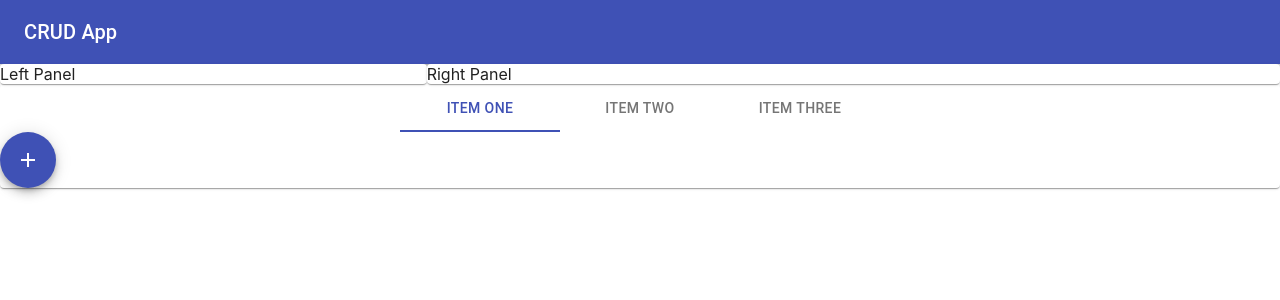
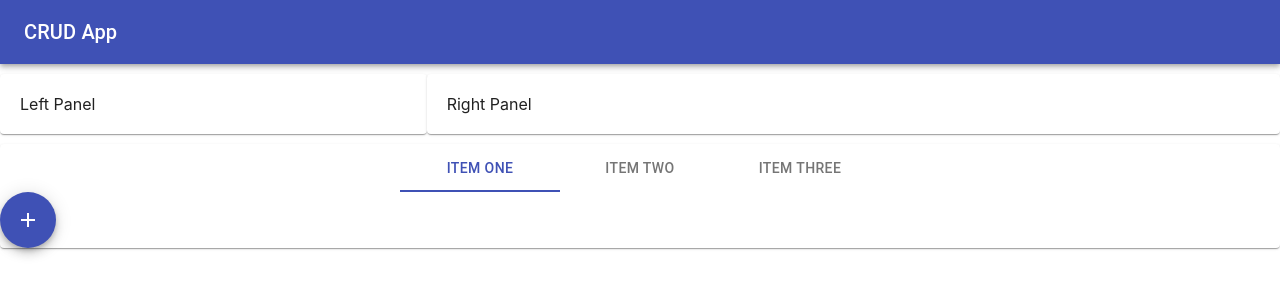
Before and after one commit to anitkumarsingh/CRUD-React-App, a React (Create React App) app: page / in a window 1280 px wide. Shown: the top 300 px of the page. Built offline with nearby package versions, Linux system fonts and the light colour scheme.

Commit message:
some basic styling of panels

```diff
--- /dev/null
+++ b/src/Components/Exercise/LeftPanel.js
@@ -0,0 +1,10 @@
+import React from 'react';
+import { Paper } from '@material-ui/core';
+
+export default ({ styles }) =>{
+    return(
+        <Paper style={styles.Paper}>
+          Left Panel
+        </Paper>
+    )
+}
--- /dev/null
+++ b/src/Components/Exercise/RightPanel.js
@@ -0,0 +1,10 @@
+import React from 'react';
+import { Paper } from '@material-ui/core'
+
+export default ({ styles }) =>{
+    return(
+        <Paper style={styles.Paper}>
+            Right Panel
+       </Paper>
+    )
+}
--- a/src/Components/Exercise/index.js
+++ b/src/Components/Exercise/index.js
@@ -1,19 +1,24 @@
 import React from 'react';
 import Grid from '@material-ui/core/Grid';
-import { Paper } from '@material-ui/core';
+import LeftPanel from './LeftPanel';
+import RightPanel from './RightPanel';
+
+const styles ={
+    Paper:{
+        padding:20,
+        marginTop:10,
+        marginBottom:10
+    }
+}
 
 const Exercise = (props) =>{
     return(
         <Grid container>
           <Grid item sm={4}>
-              <Paper>
-                  Left Panel
-              </Paper>
+             <LeftPanel  styles={styles}/>
           </Grid>
           <Grid item sm>
-              <Paper>
-                  Right Panel
-              </Paper>
+              <RightPanel styles={styles}/>
           </Grid>
         </Grid>
     )
```
